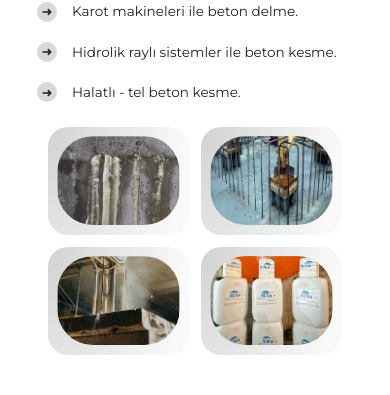
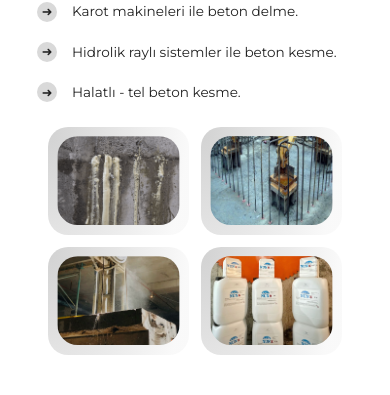
Before and after one commit to serhattomak/karya-1, a React (Create React App) app: page /about in a window 390 px wide. Shown: the part 1620-2015 px from the top of the page. Built offline with nearby package versions, Linux system fonts and the light colour scheme.

Commit message:
border-radius

```diff
--- a/src/components/ImageGallery/ImageGallery.css
+++ b/src/components/ImageGallery/ImageGallery.css
@@ -54,6 +54,7 @@
   .gallery-image {
     width: 100%; /* Görsellerin tam genişliği */
     height: auto; /* Görsellerin yüksekliğini oranla ayarla */
+    border-radius: 15px;
   }
 }
 
@@ -67,5 +68,7 @@
   .gallery-image {
     width: 100%; /* Görsellerin tam genişliği */
     height: auto; /* Görsellerin yüksekliğini oranla ayarla */
+    border-radius: 20px;
+
   }
 }
```
